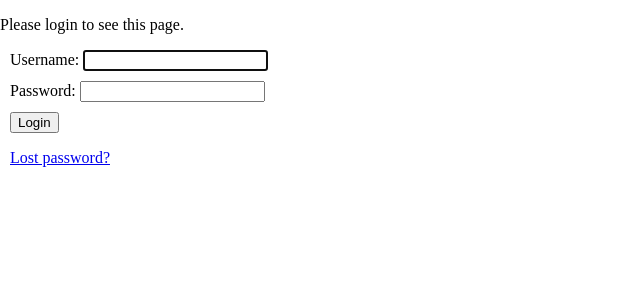
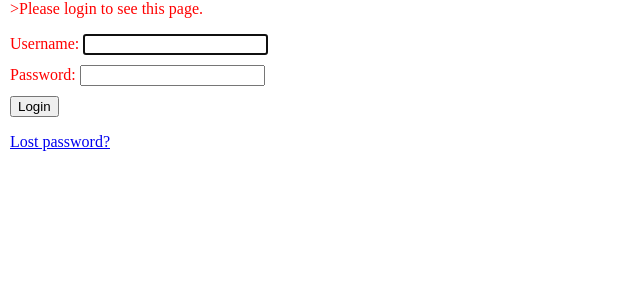
Before and after one commit to jovanaoukar/reservations-jovan-aoukar, a Django app: a page that uses reservations/gestion/templates/registration/login.html in a window 1280 px wide. Shown: the part 38-338 px from the top of the page, without its empty margins (0-640 px from the left). Run offline with Django 4.2, Linux system fonts and the light colour scheme.

Commit message:
Add references of inspiration. Add color for messages in login.html

```diff
--- a/reservations/gestion/static/gestion/style.css
+++ b/reservations/gestion/static/gestion/style.css
@@ -1,3 +1,5 @@
+/* Navigation bar inspired from and based examples */
+
 table, th, td {
     border: 1px solid black;
     border-collapse: collapse;
@@ -6,6 +8,10 @@ table, th, td {
 
 body {
     margin: 0;
+}
+
+.error-msg {
+    color: red;
 }
 
 .left-elt {
@@ -29,8 +35,3 @@ body {
     background-color: #ddd;
     color: black;
 }
-
-.navbar a.active {
-    background-color: #04AA6D;
-    color: white;
-}
--- a/reservations/gestion/templates/registration/login.html
+++ b/reservations/gestion/templates/registration/login.html
@@ -1,3 +1,5 @@
+{# Page based on the login.html page provided on https://docs.djangoproject.com/fr/4.2/topics/auth/default #}
+
 {% extends "base.html" %}
 
 {% load static %}
@@ -6,15 +8,15 @@
 {% block content %}
 
 {% if form.errors %}
-<p>Your username and password didn't match. Please try again.</p>
+<p class="left-elt error-msg">Your username and password didn't match. Please try again.</p>
 {% endif %}
 
 {% if next %}
     {% if user.is_authenticated %}
-    <p>Your account doesn't have access to this page. To proceed,
-    please login with an account that has access.</p>
+        <p class="left-elt error-msg">Your account doesn't have access to this page. To proceed,
+            please login with an account that has access.</p>
     {% else %}
-    <p>Please login to see this page.</p>
+        <p<p class="left-elt error-msg">>Please login to see this page.</p>
     {% endif %}
 {% endif %}
 
```
